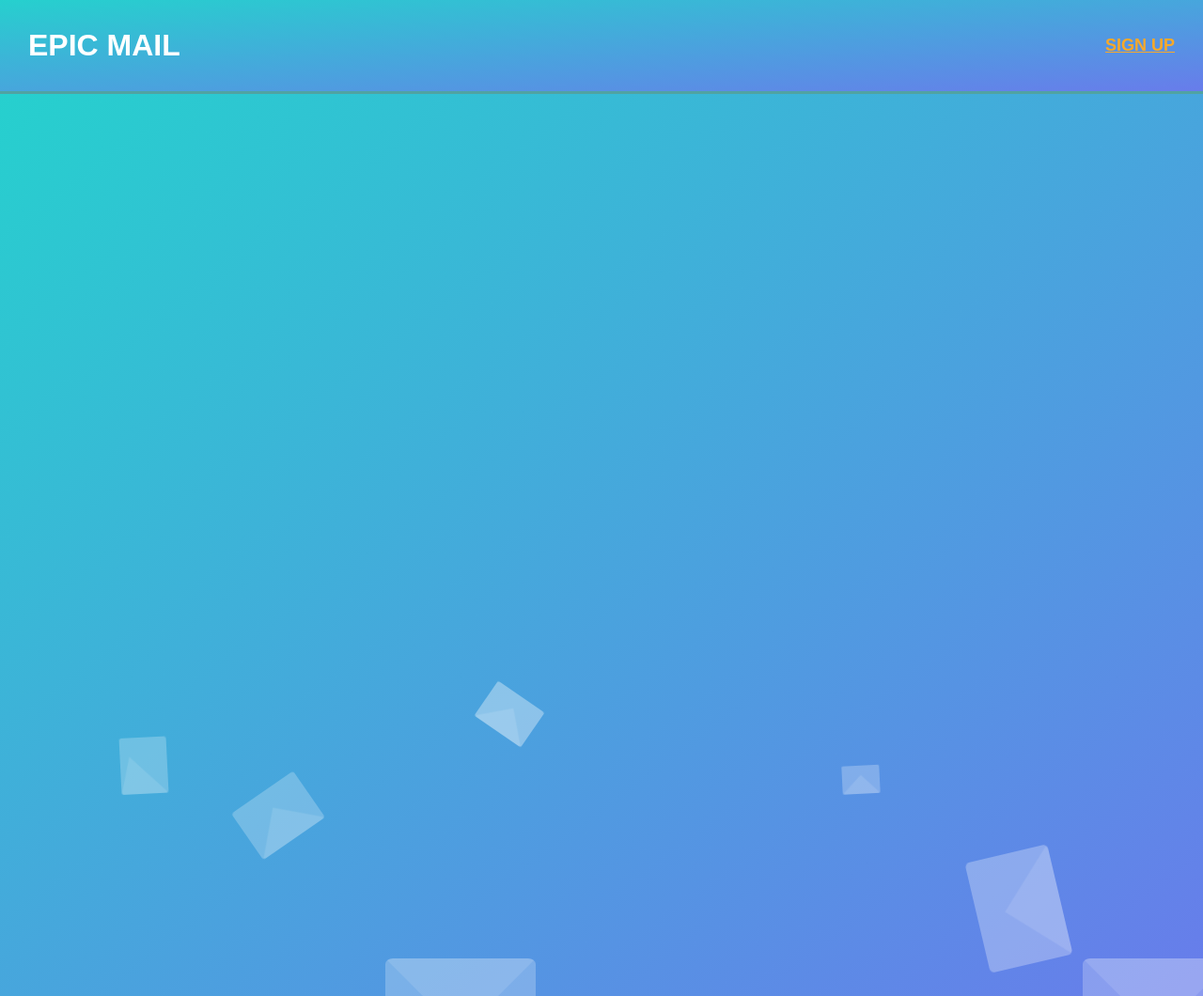
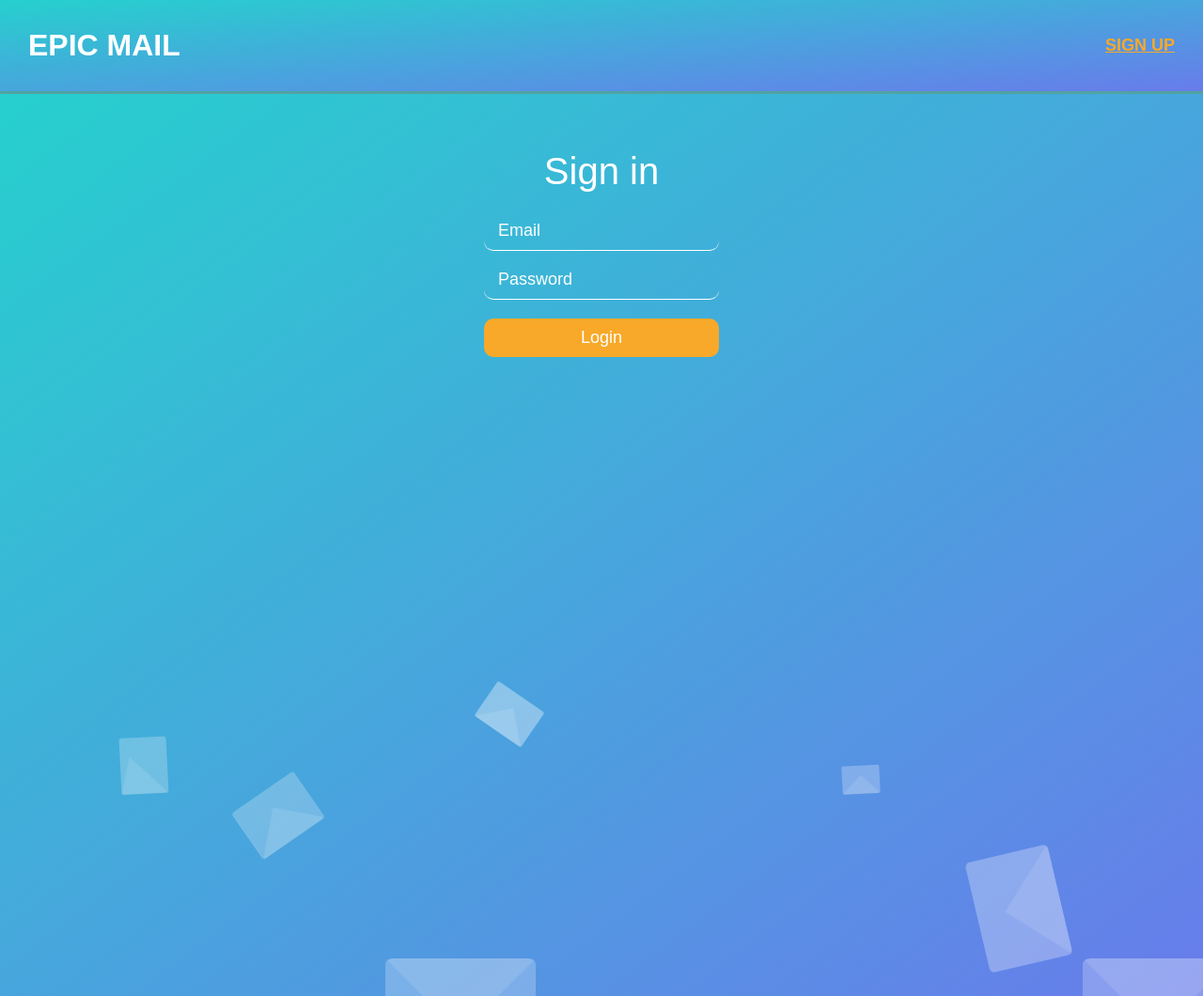
Before and after one commit to EmmanuelSage/EpicMail, a plain HTML site: page html/signin.html in a window 1280 px wide. Shown: the whole page at 94% size. Drawn offline with Linux system fonts and the light colour scheme.

Commit message:
Add form inputs and button

```diff
--- a/html/signin.html
+++ b/html/signin.html
@@ -26,6 +26,17 @@
   </header>
 
   <div class="animation-wrapper">
+
+    <div class="form-container">
+      <h1>Sign in</h1>
+
+      <form class="form" action="dashboard.html">
+        <input type="text" placeholder="Email">
+        <input type="password" placeholder="Password">
+        <button type="submit" id="signin-button">Login</button>
+      </form>
+    </div>
+
     <ul class="epicmails">
       <li></li>
       <li></li>
```
